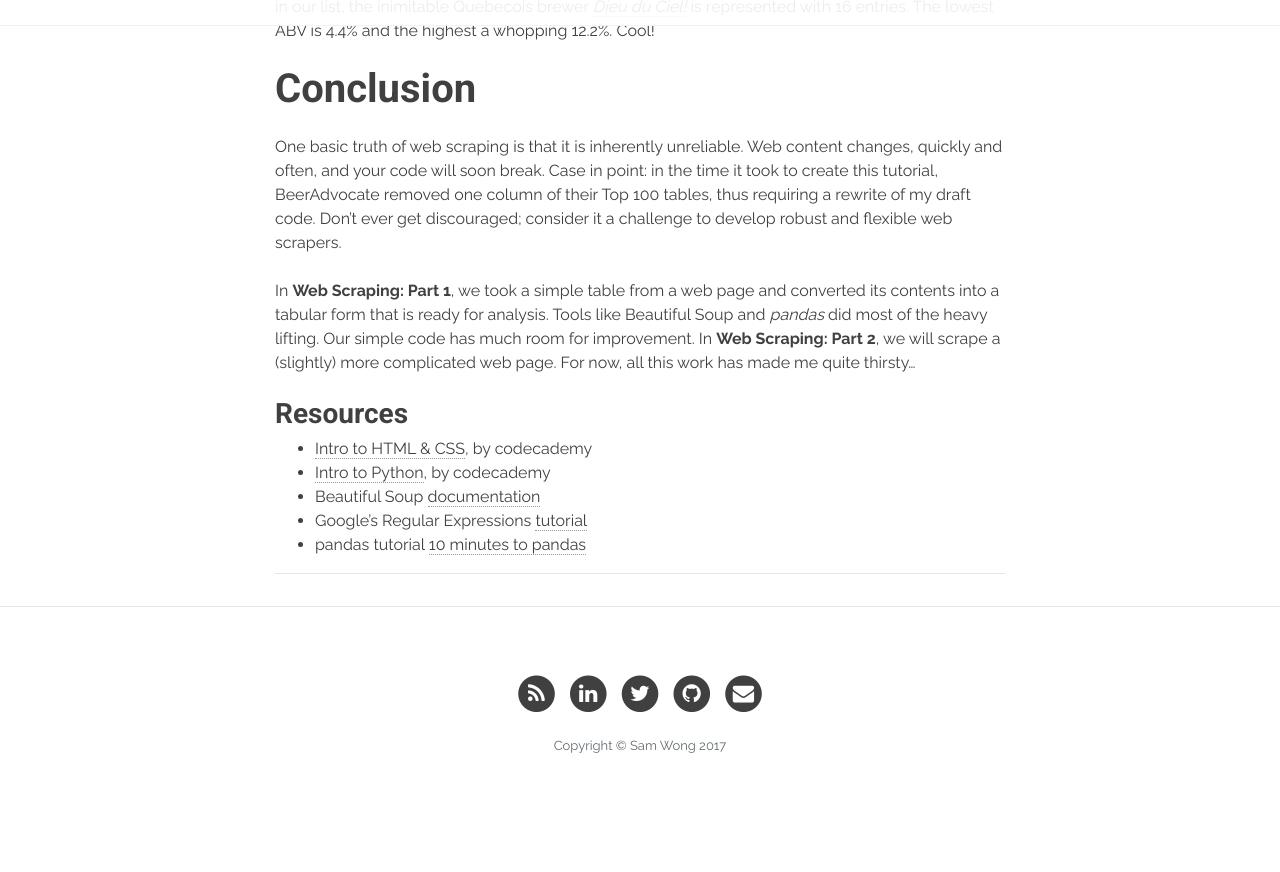
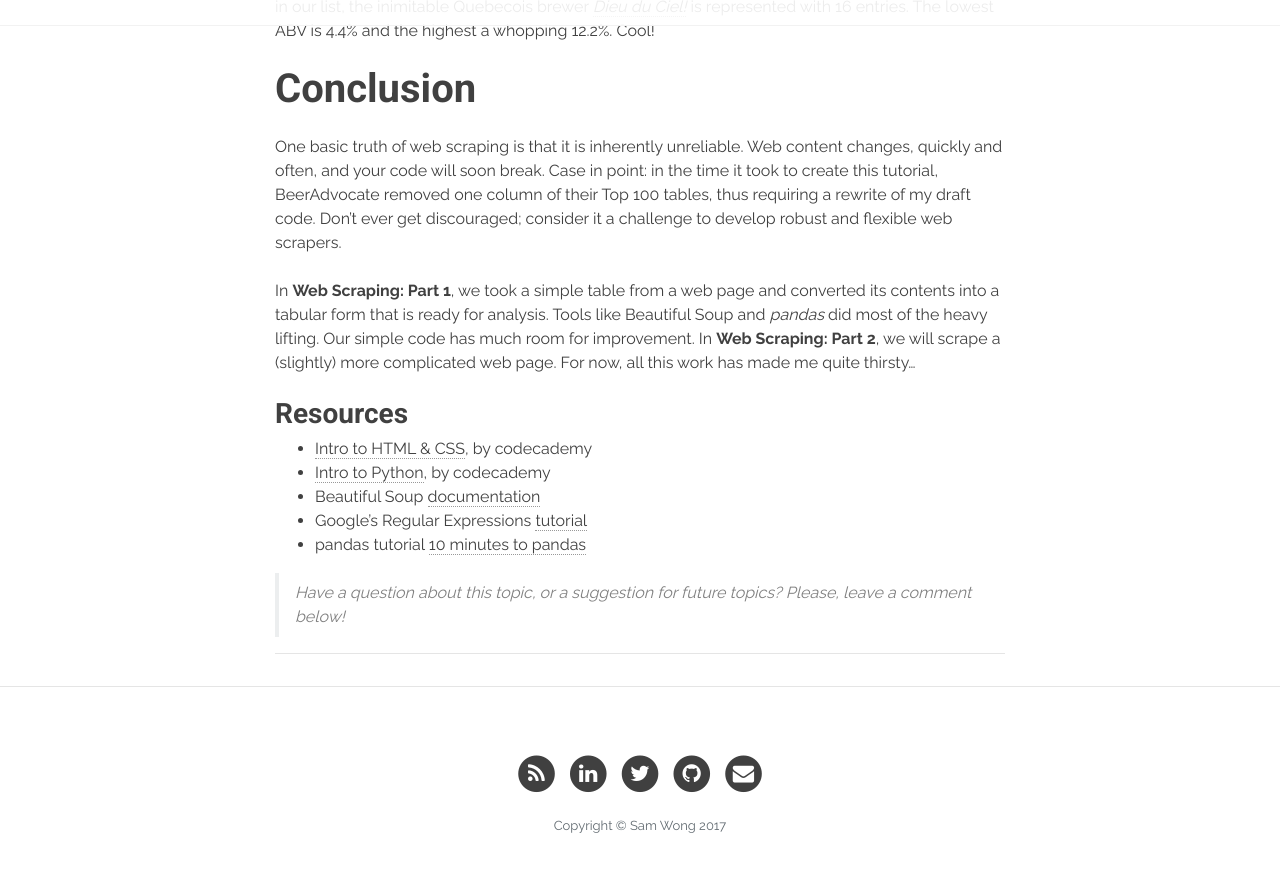
Before and after one commit to SirSamelot/onefortheroad.github.io, a Jekyll site: the page built from _posts/2017-04-29-web-scraping-part-1.md, in a window 1280 px wide and 900 px high, scrolled down 14153 px. Shown: the top 872 px of the window. Built offline with Jekyll 4.4.1, drawn with Linux system fonts in a browser that asks for light colours; nearby versions of some CDN libraries; comment, search, counter and statistics services are not loaded; before the commit the page ends 14973 px from its top, so only the background shows below that.

Commit message:
Add comments text to Post layout

```diff
--- a/_layouts/post.html
+++ b/_layouts/post.html
@@ -33,6 +33,10 @@ layout: default
         <div class="row">
             <div class="col-md-8 offset-md-2" style="overflow:auto">
 			    {{ content }}
+
+                <blockquote class="blockquote">
+                    <p>Have a question about this topic, or a suggestion for future topics?  Please, leave a comment below!</p>
+                </blockquote>
 
                 <hr>
 
```
